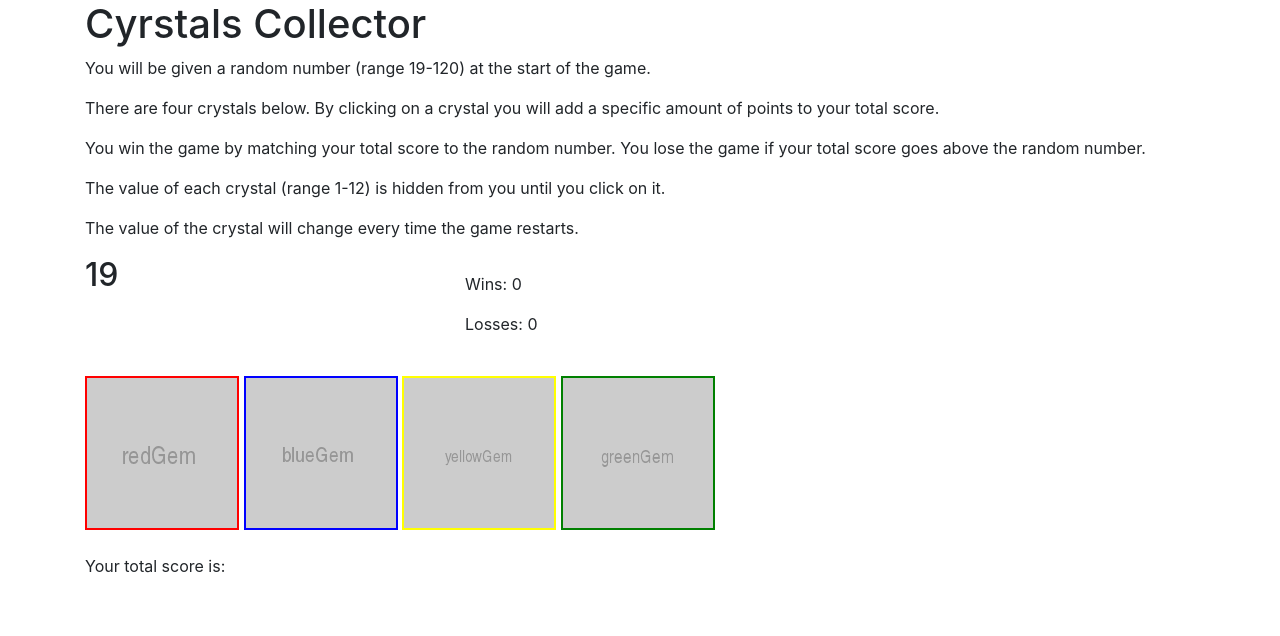
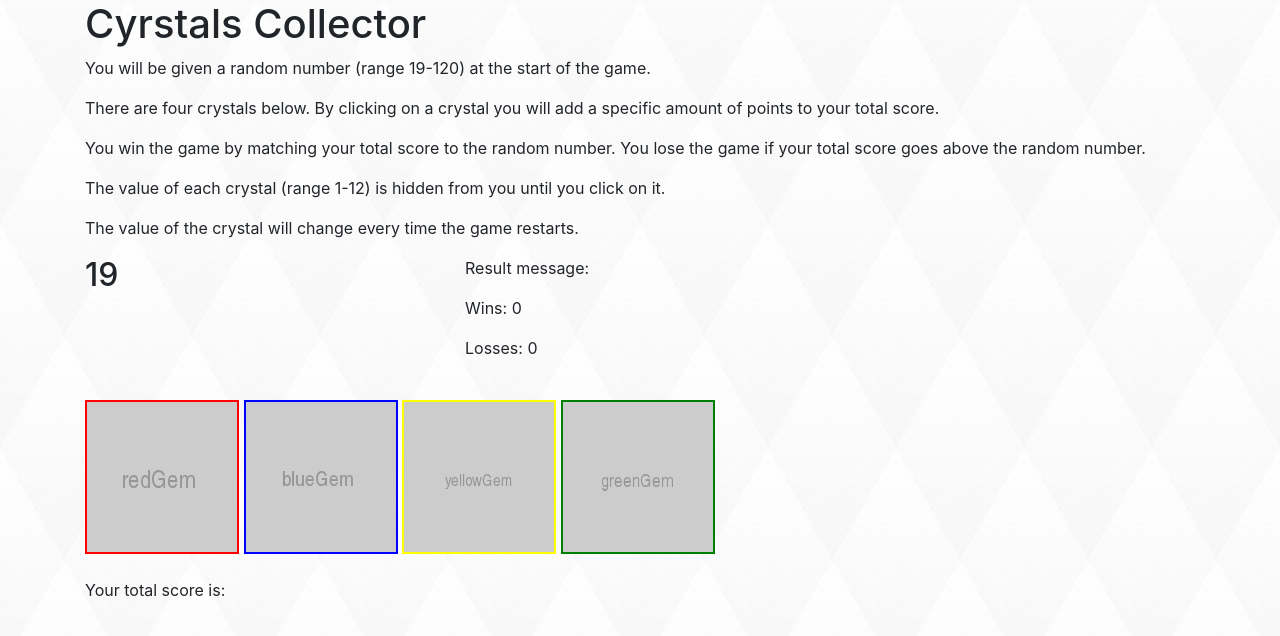
Before and after one commit to izeimai/unit-4-game, a plain HTML site: page index.html in a window 1280 px wide. Drawn offline with nearby package versions, Linux system fonts and the light colour scheme.

Commit message:
Added background image and removed win/loss alert

```diff
--- a/assets/css/style.css
+++ b/assets/css/style.css
@@ -1,3 +1,7 @@
+body {
+    background-image : url(../images/whitediamond.png);
+}
+
 img {
     border-style : solid;
     border-width : 2px;
--- a/index.html
+++ b/index.html
@@ -38,7 +38,7 @@
 
             <div class="col-md-4">
                 <!-- Win or Loss message displayed here -->
-                <p><span id="winOrLose"></span></p>
+                <p>Result message: <span id="winOrLose"></span></p>
                 <!--Counter for Wins and Losses displayed here-->
                 <p>Wins: <span id="numWin"></span></p>
                 <p>Losses: <span id="numLoss"></span></p>
```
Also changed, not shown: assets/images/whitediamond.png (added).
